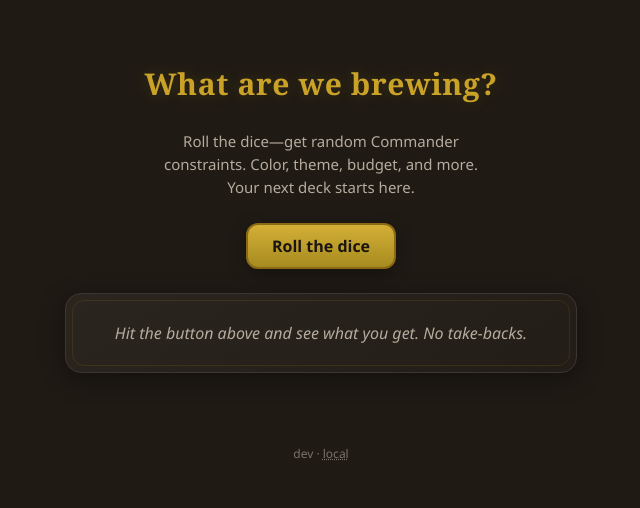
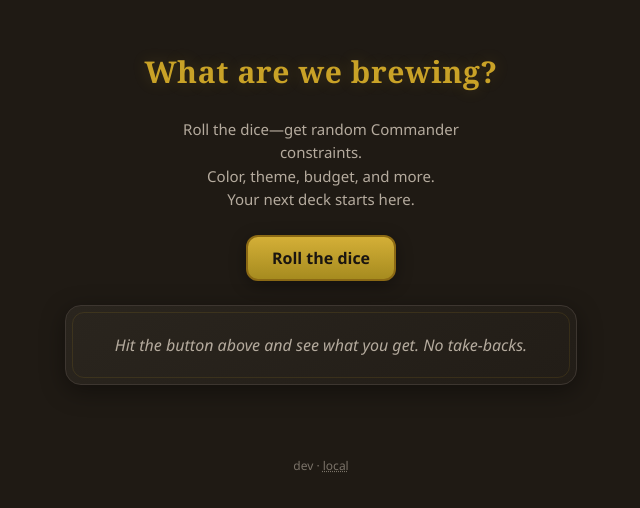
Before and after one commit to jaltepeter/mtg-brew-prompt, a React (Vite) app: page / in a window 1280 px wide. Shown: the part 138-646 px from the top of the page, without its empty margins (319-959 px from the left). Built offline with nearby package versions, Linux system fonts and the light colour scheme.

Commit message:
Landmarks & a11y labels

```diff
--- a/src/App.tsx
+++ b/src/App.tsx
@@ -53,14 +53,25 @@ function App() {
       )}
       <h1>What are we brewing?</h1>
       <p className="tagline">
-        Roll the dice—get random Commander constraints. Color, theme, budget, and more.
+        Roll the dice—get random Commander constraints.
+        <br />
+        Color, theme, budget, and more.
         <br />
         Your next deck starts here.
       </p>
-      <button type="button" className="generate-btn" onClick={handleGenerate}>
+      <button
+        type="button"
+        className="generate-btn"
+        onClick={handleGenerate}
+        aria-label="Roll the dice to generate a new build brief"
+      >
         {terminalMode ? "> roll" : "Roll the dice"}
       </button>
-      <div className="prompt-card" aria-live="polite">
+      <section
+        className="prompt-card"
+        aria-live="polite"
+        aria-label="Build brief"
+      >
         {prompt == null ? (
           <p className="placeholder">Hit the button above and see what you get. No take-backs.</p>
         ) : (
@@ -78,6 +89,7 @@ function App() {
                 target="_blank"
                 rel="noopener noreferrer"
                 className="scryfall-link"
+                title="Open Scryfall search for legendary creatures matching this build"
               >
                 Browse commanders on Scryfall that match these constraints
               </a>
@@ -87,6 +99,7 @@ function App() {
                   target="_blank"
                   rel="noopener noreferrer"
                   className="scryfall-link"
+                  title="Open Scryfall search for theme cards matching this build"
                 >
                   Browse theme cards on Scryfall that match these constraints
                 </a>
@@ -103,8 +116,8 @@ function App() {
             </button>
           </div>
         )}
-      </div>
-      <footer className="app-footer">
+      </section>
+      <footer className="app-footer" title="Version · Git commit" aria-label="App version and build">
         {version}
         {" · "}
         <button
@@ -112,6 +125,7 @@ function App() {
           className="footer-sha"
           onClick={() => setTerminalMode((prev) => !prev)}
           title="Toggle terminal mode"
+          aria-label="Toggle terminal mode; shows version and Git commit"
         >
           {sha}
         </button>
```
